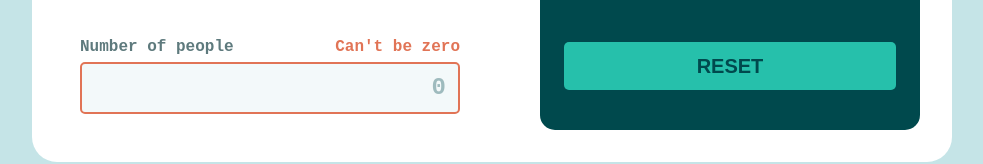
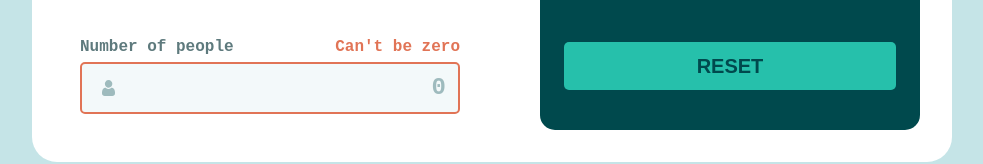
Before and after one commit to ccreusat/tip-calculator-app, a Svelte app: page / in a window 1280 px wide. Shown: the part 540-704 px from the top of the page, without its empty margins (148-1131 px from the left). Built offline with nearby package versions, Linux system fonts and the light colour scheme.

Commit message:
Update global.css

```diff
--- a/public/global.css
+++ b/public/global.css
@@ -101,7 +101,7 @@ input[type="number"]::placeholder {
 }
 
 .bill,
-.number-of-people {
+.numberOfPeople {
 	background-position: 20px center;
 	background-repeat: no-repeat;
 }
@@ -110,7 +110,7 @@ input[type="number"]::placeholder {
 	background-image: url(./images/icon-dollar.svg);
 }
 
-.number-of-people {
+.numberOfPeople {
 	background-image: url(./images/icon-person.svg);
 }
 
```
